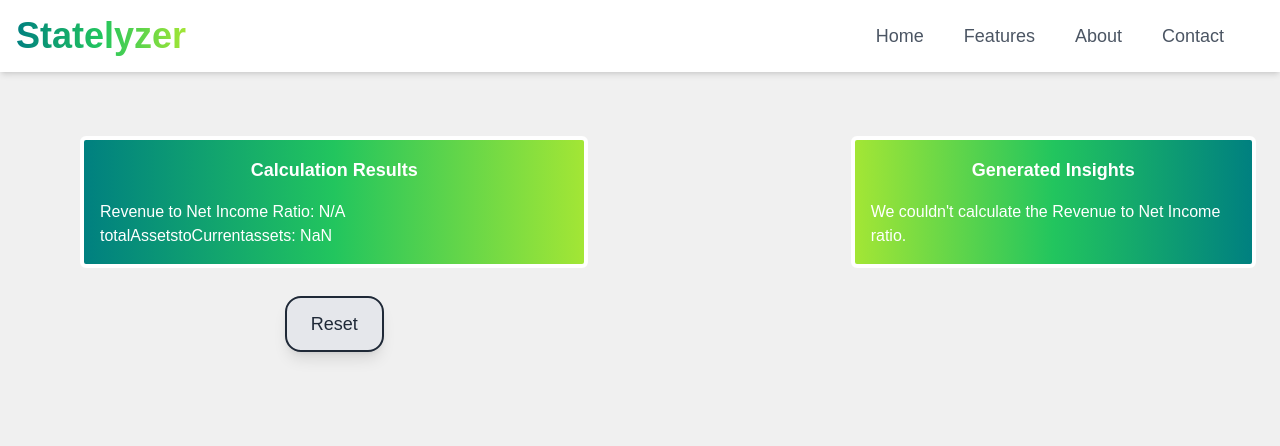
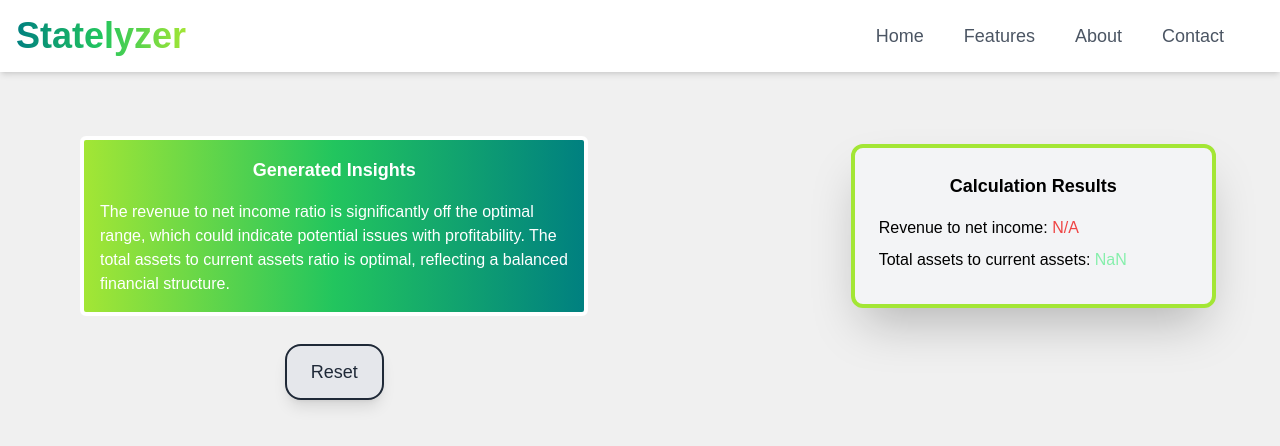
Before and after one commit to vittorio15/Statelyzer, a Next.js app: page / in a window 1280 px wide. Both pictures are taken after typing "Sample", "Sample", "Sample", "Sample", "Sample", "Sample" into the empty fields and a click on the button "Generate". Shown: the top 446 px of the page. Built offline with nearby package versions, Linux system fonts and the light colour scheme.

Commit message:
switch sides, improve grouping, calc and textgen

```diff
--- a/components/Guide.jsx
+++ b/components/Guide.jsx
@@ -1,38 +1,68 @@
+const Guide = ({ isLoading, calculatedData }) => {
+  const renderLoading = () => (
+    <div className="my-2 p-6 bg-gray-100 rounded-lg shadow-2xl border-4 rounded-xl border-lime-400 mr-10 animate-pulse">
+      {[...Array(10)].map((_, idx) => (
+        <div key={idx} className={`my-2 h-12 bg-gray-200 rounded-2xl w-${(idx % 5) + 1}/5`}></div>
+      ))}
+    </div>
+  );
 
+  const renderResults = () => (
+    <div>
+      <div className="my-2 p-6 bg-gray-100 rounded-lg shadow-2xl border-4 rounded-xl border-lime-400 mr-10">
+        <h3 className="text-lg font-bold mb-4 text-center">Calculation Results</h3>
+        {Object.entries(calculatedData).map(([key, result]) => {
+        const { value, color } = result;
 
-const Guide = ({ isLoading, generatedText }) => {
+        const colorClass =
+          color === "red"
+            ? "text-red-500"
+            : color === "green"
+            ? "text-green-300"
+            : "text-yellow-300";
 
         return (
+          <p key={key} className="mb-2">
+            {key
+              .replace(/([a-z])([A-Z])/g, "$1 $2") // split camelcasing into words
+              .toLowerCase() // convert everything to lowercase
+              .replace(/^./, (str) => str.toUpperCase()) // capitalize the first letter
+            }
+            :{" "}
+            <span className={colorClass}>
+              {value !== null ? value.toFixed(2) : "N/A"}
+            </span>{" "}
+          </p>
+        );
+        })}
+      </div>
+    </div>
+  );
+
+  const renderInstructions = () => (
     <div>
-      {isLoading ? (
-          <div className="my-2 p-6 bg-gray-100 rounded-lg shadow-2xl border-4 rounded-xl border-lime-400 mr-10 animate-pulse">
-            <div className="my-2 h-12 bg-gray-200 rounded-2xl w-3/4"></div>
-            <div className="my-2 h-12 bg-gray-200 rounded-2xl w-1/2"></div>
-            <div className="my-2 h-12 bg-gray-200 rounded-2xl w-2/3"></div>
-            <div className="my-2 h-12 bg-gray-200 rounded-2xl w-4/5"></div>
-            <div className="my-2 h-12 bg-gray-200 rounded-2xl w-3/5"></div>
-            <div className="my-2 h-12 bg-gray-200 rounded-2xl w-2/5"></div>
-            <div className="my-2 h-12 bg-gray-200 rounded-2xl w-1/2"></div>
-            <div className="my-2 h-12 bg-gray-200 rounded-2xl w-5/6"></div>
-            <div className="my-2 h-12 bg-gray-200 rounded-2xl w-3/4"></div>
-            <div className="my-2 h-12 bg-gray-200 rounded-2xl w-1/3"></div>
+      <div className="flex space-x-4 justify-center ml-10 w-8/12 mb-2 invisible">
+        <p>asd</p>
+        <button
+          className={`px-6 py-2 rounded-md hover:scale-105`}
+        >
+          Basic
+        </button>
       </div>
-      ) : generatedText ? (
-        <div className="p-4 bg-gray-100 rounded-md border-4 border-white text-white bg-gradient-to-r from-lime-400 via-green-500 to-primary">
-          <h3 className="text-lg font-bold mb-4 text-center">Generated Insights</h3>
-          <p>{generatedText}</p>
+      <div className="w-5/12 ml-10 invisible">
+        <p>asd</p>
       </div>
-      ) : (
-        <div className="my-2 p-6 bg-gray-100 rounded-lg shadow-2xl border-4 rounded-xl border-lime-400 mr-10">
+      <div className="my-2 px-6 py-2 bg-gray-100 rounded-lg shadow-2xl border-4 rounded-xl border-lime-400 mr-10">
         <h2 className="text-xl font-semibold mb-10 text-center">How to Use</h2>
         <p className="mb-2">1. Choose between Basic and Advanced options using the buttons.</p>
-          <p className="mb-2">2. Fill out the fields to provide data</p>
-          <p className="mb-2">3. Click on generate</p>
-          <p className="mb-2">4. Wait for the magic to happen</p>
+        <p className="mb-2">2. Fill out the fields to provide data.</p>
+        <p className="mb-2">3. Click on Generate.</p>
+        <p className="mb-2">4. Wait for the results to display here.</p>
       </div>
-      )}
     </div>
   );
+
+  return <div>{isLoading ? renderLoading() : calculatedData ? renderResults() : renderInstructions()}</div>;
 };
 
 export default Guide;
--- a/components/InputTable.jsx
+++ b/components/InputTable.jsx
@@ -16,7 +16,7 @@ const inputFieldsAdvanced = [
   "Operating Income", "COGS", "SG&A", "Interest Expense", "Income Tax Expense"
 ];
 
-const InputTable = ({ onGenerate, isLoading, calculatedData, resetStates }) => {
+const InputTable = ({ onGenerate, isLoading, generatedText, resetStates }) => {
   const [selectedInput, setSelectedInput] = useState('type1');
   const [inputValues, setInputValues] = useState({});
 
@@ -40,25 +40,24 @@ const InputTable = ({ onGenerate, isLoading, calculatedData, resetStates }) => {
   )
   }
 
-  if (calculatedData) {
+  if (generatedText) {
     return (
       <div className="w-8/12 pb-2 ml-10 rounded-2xl px-4">
-        <div className="p-4 bg-gray-100 rounded-md text-white border-4 border-white bg-gradient-to-r from-primary via-green-500 to-lime-400">
-          <h3 className="text-lg font-bold mb-4 text-center">Calculation Results</h3>
-          <p>Revenue to Net Income Ratio: {calculatedData.revenueToNetIncome}</p>
-          <p>totalAssetstoCurrentassets: {calculatedData.totalAssetstoCurrentassets}</p>
+        <div className="p-4 bg-gray-100 rounded-md border-4 border-white text-white bg-gradient-to-r from-lime-400 via-green-500 to-primary">
+          <h3 className="text-lg font-bold mb-4 text-center">Generated Insights</h3>
+          <p>{generatedText}</p>
         </div>
         <div className="flex justify-center mt-7">
           <Button
-            size="lg"
-            variant="secondary"
-            onClick={() => resetStates()}
+          size="lg"
+          variant="secondary"
+          onClick={() => resetStates()}
           >
           Reset
           </Button>
         </div>
       </div>
-    );
+  );
   }
 
   return (
--- a/components/MainLayout.jsx
+++ b/components/MainLayout.jsx
@@ -39,12 +39,12 @@ const MainLayout = () => {
     <div className="flex justify-between mt-10 p-6">
       {/* Left side (InputTable or Results) */}
       <div className="w-8/12">
-        <InputTable onGenerate={handleGenerate} isLoading={isLoading} calculatedData={calculatedData} resetStates={resetStates}/>
+        <InputTable onGenerate={handleGenerate}  generatedText={generatedText} isLoading={isLoading}  resetStates={resetStates}/>
       </div>
 
       {/* Right side (Guide or Generated Text) */}
       <div className="w-4/12 ml-4">
-        <Guide isLoading={isLoading} generatedText={generatedText}/>
+        <Guide isLoading={isLoading} calculatedData={calculatedData}/>
       </div>
     </div>
   );
--- a/styles/globals.css
+++ b/styles/globals.css
@@ -27,7 +27,7 @@
 }
 
 .inputTable {
-  @apply my-2 min-w-full table-auto border-separate border-2 bg-gradient-to-r from-primary via-green-500 to-lime-400 rounded-2xl border-spacing-0 shadow-2xl;
+  @apply overflow-hidden my-2 min-w-full table-auto border-separate border-2 bg-gradient-to-r from-primary via-green-500 to-lime-400 rounded-2xl border-spacing-0 shadow-2xl;
 }
 
 .numberInputtd {
--- a/utilities/Calculator.jsx
+++ b/utilities/Calculator.jsx
@@ -1,33 +1,43 @@
 const Calculator = ({ inputValues }) => {
-  // Function to calculate the Revenue to Net Income ratio
-  const calculateResults = (inputValues) => {
-  // Basic fields
-  const totalAssets = parseFloat(inputValues["Total Assets"] || 0);
-  const currentAssets = parseFloat(inputValues["Current Assets"] || 0);
-  const cashAndCashEquivalents = parseFloat(inputValues["Cash & Cash Equivalents"] || 0);
-  const totalLiabilities = parseFloat(inputValues["Total Liabilities"] || 0);
-  const currentLiabilities = parseFloat(inputValues["Current Liabilities"] || 0);
-  const longTermDebt = parseFloat(inputValues["Long-Term Debt"] || 0);
-  const shareholdersEquity = parseFloat(inputValues["Shareholders' Equity"] || 0);
-  const revenue = parseFloat(inputValues["Revenue"] || 0);
-  const netIncome = parseFloat(inputValues["Net Income"] || 0);
+  const thresholds = {
+    revenueToNetIncome: { low: 1.5, high: 3.0 },
+    totalAssetsToCurrentAssets: { low: 0.5, high: 2.0 },
+  };
 
-  // Advanced fields
-  const accountsReceivable = parseFloat(inputValues["Accounts Receivable"] || 0);
-  const grossProfit = parseFloat(inputValues["Gross Profit"] || 0);
-  const operatingIncome = parseFloat(inputValues["Operating Income"] || 0);
-  const cogs = parseFloat(inputValues["COGS"] || 0);
-  const sga = parseFloat(inputValues["SG&A"] || 0);
-  const interestExpense = parseFloat(inputValues["Interest Expense"] || 0);
-  const incomeTaxExpense = parseFloat(inputValues["Income Tax Expense"] || 0);
+  const calculateResults = (inputs) => {
+    const parseField = (field) => parseFloat(inputs[field] || 0);
+
+    const revenueToNetIncome =
+      parseField("Net Income") !== 0
+        ? parseField("Revenue") / parseField("Net Income")
+        : null;
+
+    const totalAssetsToCurrentAssets =
+      parseField("Total Assets") !== 0
+        ? parseField("Total Assets") / parseField("Current Assets")
+        : null;
+
+    const evaluateThreshold = (value, { low, high }) => {
+      if (value < low && value > low - 0.5) return { value, color: "yellow", text: "Slightly below optimal" };
+      if (value > high && value < high + 0.5) return { value, color: "yellow", text: "Slightly above optimal" };
+      if (value > high + 0.5) return { value, color: "red", text: "Significantly above optimal" };
+      if (value < low - 0.5) return { value, color: "red", text: "Significantly below optimal" };
+      return { value, color: "green", text: "Optimal" };
+    };
 
     return {
-      revenueToNetIncome: netIncome !== 0 ? (revenue / netIncome).toFixed(2) : "N/A",
-      totalAssetstoCurrentassets: (totalAssets / currentAssets).toFixed(2)
+      revenueToNetIncome: evaluateThreshold(
+        revenueToNetIncome,
+        thresholds.revenueToNetIncome
+      ),
+      totalAssetsToCurrentAssets: evaluateThreshold(
+        totalAssetsToCurrentAssets,
+        thresholds.totalAssetsToCurrentAssets
+      ),
     };
   };
 
-  // Return the calculated results
   return calculateResults(inputValues);
-}
+};
+
 export default Calculator;
--- /dev/null
+++ b/utilities/TextDatabase.jsx
@@ -0,0 +1,14 @@
+const TextDatabase = {
+    revenueToNetIncome: {
+      green: "The revenue to net income ratio is within the optimal range, indicating a healthy balance.",
+      yellow: "The revenue to net income ratio is slightly off the optimal range, consider reviewing your income strategies.",
+      red: "The revenue to net income ratio is significantly off the optimal range, which could indicate potential issues with profitability.",
+    },
+    totalAssetsToCurrentAssets: {
+      green: "The total assets to current assets ratio is optimal, reflecting a balanced financial structure.",
+      yellow: "The total assets to current assets ratio is slightly outside the ideal range, adjustments might be needed.",
+      red: "The total assets to current assets ratio is far from optimal, suggesting a need for immediate attention to financial planning.",
+    },
+  };
+
+  export default TextDatabase;
--- a/utilities/TextGenerator.jsx
+++ b/utilities/TextGenerator.jsx
@@ -1,20 +1,28 @@
+import TextDatabase from "./TextDatabase";
 
 const TextGenerator = ({ calculatedData }) => {
-  // Function to generate text based on results
   const generateText = (results) => {
-    if (results.revenueToNetIncome === "N/A") {
-      return "We couldn't calculate the Revenue to Net Income ratio.";
-    }
-    return (
-      "The Revenue to Net Income ratio is " + results.revenueToNetIncome +
-      ". Total assets to current assets ratio is " + results.totalAssetstoCurrentassets
-    )
+    if (!results) return "No data provided.";
+
+    return Object.entries(results)
+      .map(([key, { color }]) => {
+        const textSet = TextDatabase[key];
+        if (!textSet) return `${key.replace(/([a-z])([A-Z])/g, "$1 $2")}: No text available.`;
+
+        // Pick the sentence based on the color
+        const sentence =
+          color === "green"
+            ? textSet.green
+            : color === "yellow"
+            ? textSet.yellow
+            : textSet.red;
+
+        return sentence;
+      })
+      .join(" ");
   };
 
-  const textResult = generateText(calculatedData);
-
-  return textResult;
+  return generateText(calculatedData);
 };
 
-
 export default TextGenerator;
```
Also changed, not shown: components/InputField.jsx (+13 -5 lines). Lines whose indentation alone changed are shown as unchanged.
